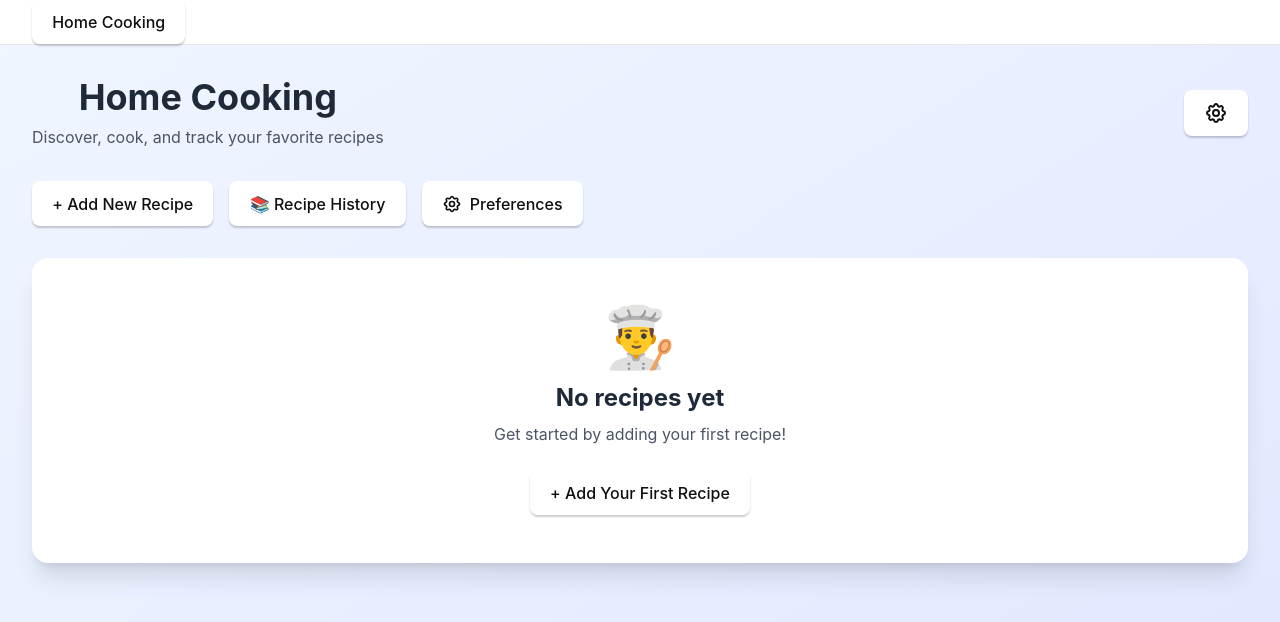
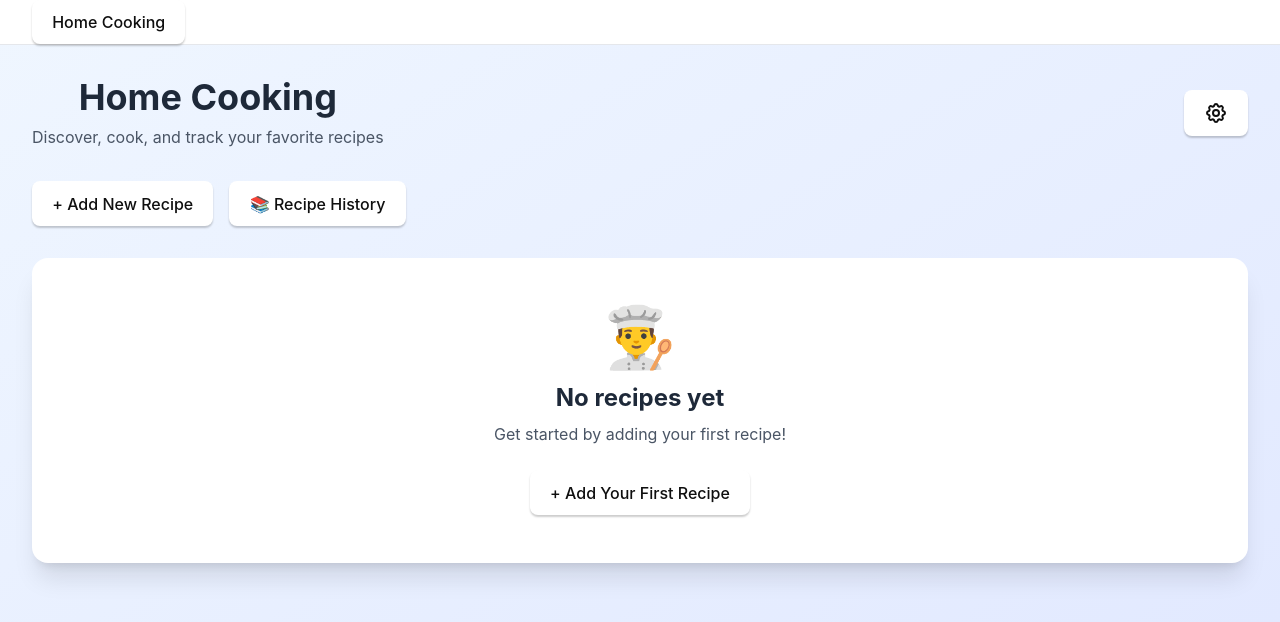
Before and after one commit to tiusty/home_portal, a React (Vite) app: page / in a window 1280 px wide. Shown: the top 622 px of the page. Built offline with nearby package versions, Linux system fonts and the light colour scheme.

Commit message:
Remove preferences button from HomeCooking

```diff
--- a/src/recipes/HomeCooking.tsx
+++ b/src/recipes/HomeCooking.tsx
@@ -171,16 +171,6 @@ export default function HomeCooking() {
           >
             📚 Recipe History
           </button>
-          <button
-            onClick={() => setCurrentView('preferences')}
-            className="px-6 py-3 bg-white hover:bg-gray-50 text-gray-800 font-semibold rounded-lg shadow-md hover:shadow-lg transition-all border border-gray-200 flex items-center gap-2"
-          >
-            <svg className="w-5 h-5" fill="none" stroke="currentColor" viewBox="0 0 24 24">
-              <path strokeLinecap="round" strokeLinejoin="round" strokeWidth={2} d="M10.325 4.317c.426-1.756 2.924-1.756 3.35 0a1.724 1.724 0 002.573 1.066c1.543-.94 3.31.826 2.37 2.37a1.724 1.724 0 001.065 2.572c1.756.426 1.756 2.924 0 3.35a1.724 1.724 0 00-1.066 2.573c.94 1.543-.826 3.31-2.37 2.37a1.724 1.724 0 00-2.572 1.065c-.426 1.756-2.924 1.756-3.35 0a1.724 1.724 0 00-2.573-1.066c-1.543.94-3.31-.826-2.37-2.37a1.724 1.724 0 00-1.065-2.572c-1.756-.426-1.756-2.924 0-3.35a1.724 1.724 0 001.066-2.573c-.94-1.543.826-3.31 2.37-2.37.996.608 2.296.07 2.572-1.065z" />
-              <path strokeLinecap="round" strokeLinejoin="round" strokeWidth={2} d="M15 12a3 3 0 11-6 0 3 3 0 016 0z" />
-            </svg>
-            Preferences
-          </button>
         </div>
 
         {/* Recipe of the Week */}
```
